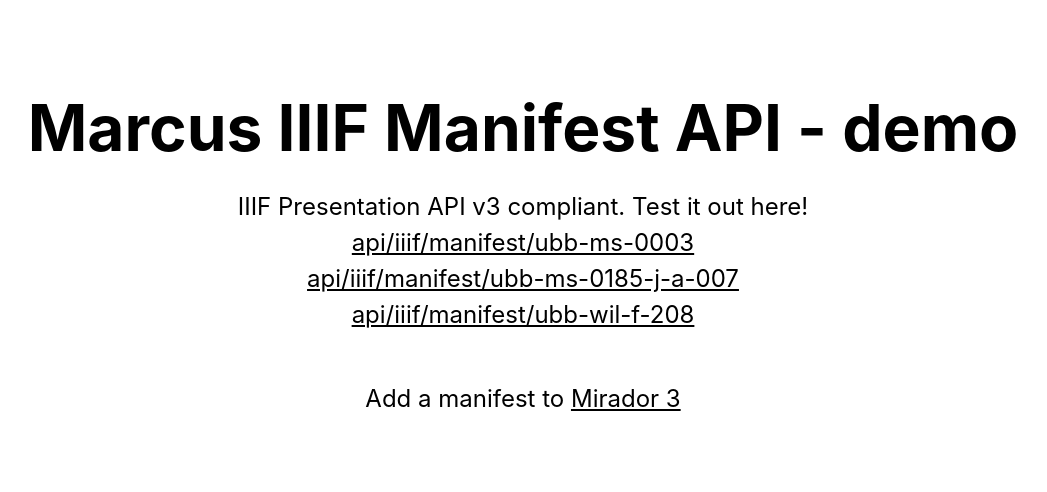
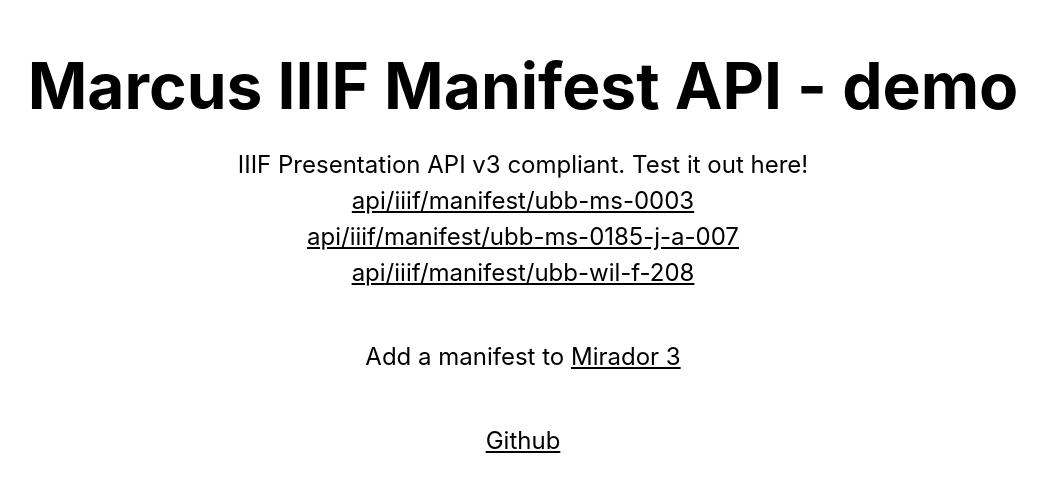
Before and after one commit to tarjelavik/marcus-manifest-api, a Next.js app: page / in a window 1280 px wide. Shown: the part 134-626 px from the top of the page, without its empty margins (117-1164 px from the left). Built offline with nearby package versions, Linux system fonts and the light colour scheme.

Commit message:
Add link to github

```diff
--- a/pages/index.js
+++ b/pages/index.js
@@ -24,8 +24,13 @@
           <br />
           <Link href="/api/iiif/manifest/ubb-wil-f-208"><a>api/iiif/manifest/ubb-wil-f-208</a></Link>
         </p>
+
         <p className={styles.description}>
           Add a manifest to <Link href="https://mirador-dev.netlify.app/">Mirador 3</Link>
+        </p>
+
+        <p className={styles.description}>
+          <Link href="https://github.com/tarjelavik/marcus-manifest-api">Github</Link>
         </p>
       </main>
     </div>
```
